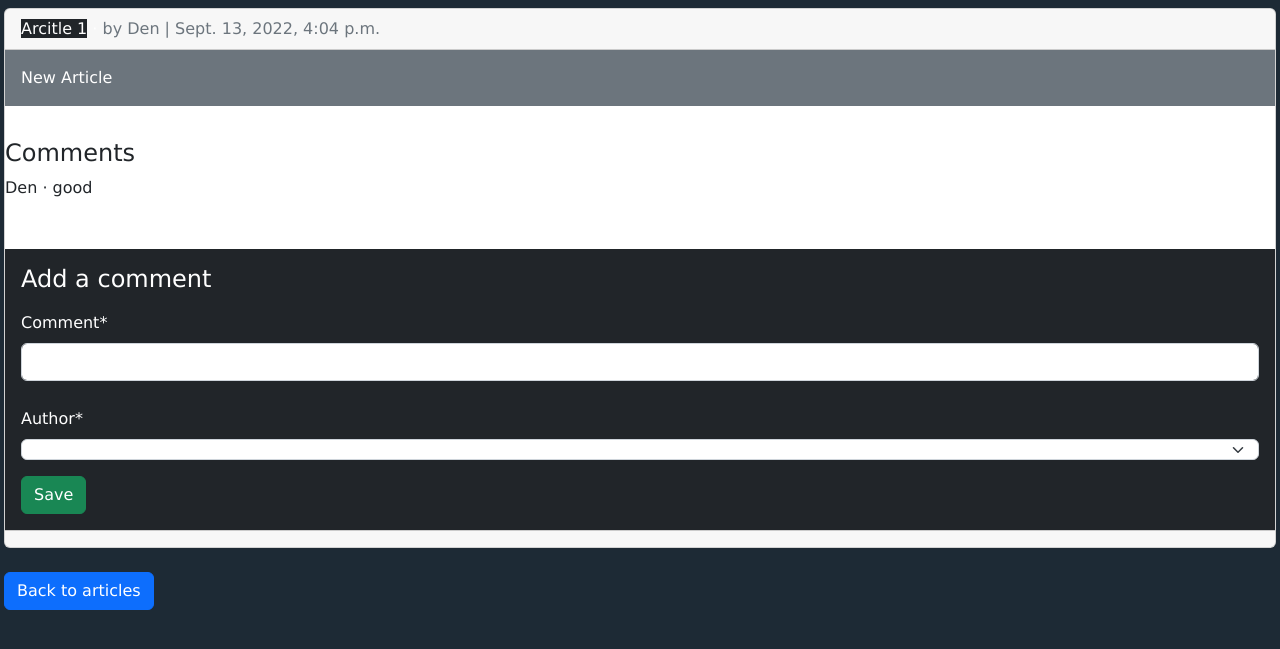
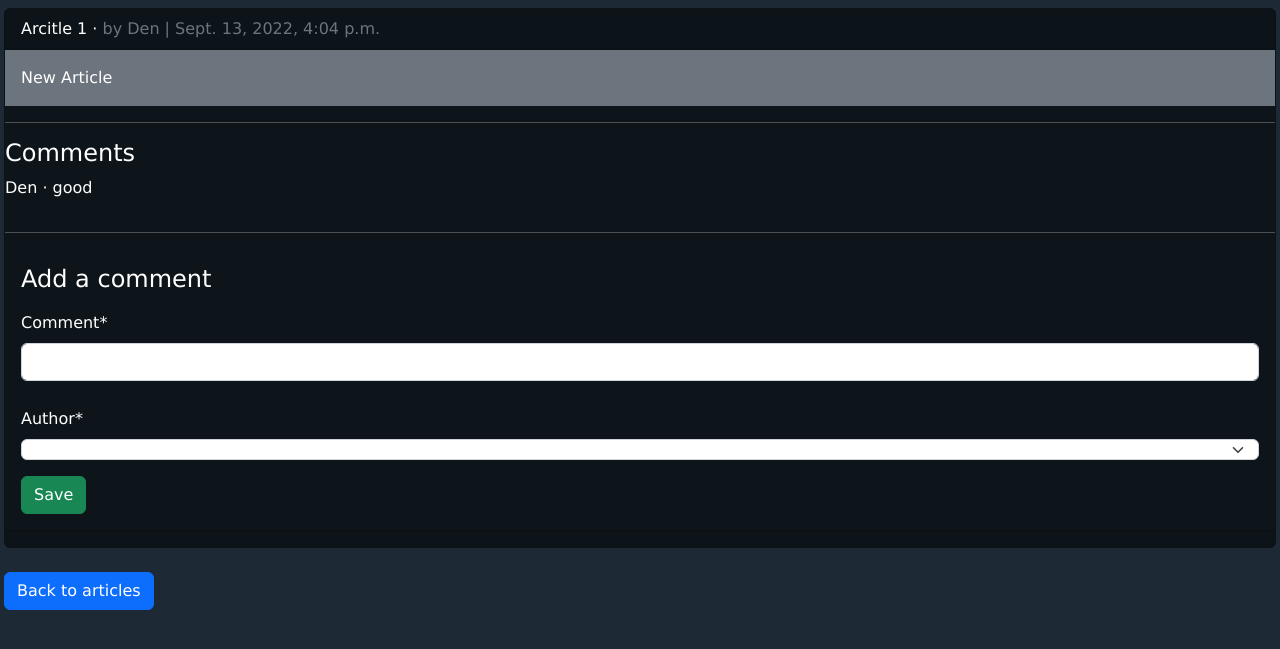
Before and after one commit to VasinDA/django, a Django app: page /articles/article/1/ in a window 1280 px wide. Shown: the part 61-710 px from the top of the page. Run offline with Django 4.2, Linux system fonts and the light colour scheme; data comes from the database, SQL or seed files in the repository; both versions use the stored data as it was after the commit; some libraries are stand-ins or nearby versions.

Commit message:
Style pages

```diff
--- a/articles/views.py
+++ b/articles/views.py
@@ -16,7 +16,7 @@
         context["form"] = CommentForm()
         return context
 
-class CommentPost(SingleObjectMixin, FormView):
+class CommentPost(LoginRequiredMixin, SingleObjectMixin, FormView):
     model = Article
     form_class = CommentForm
     template_name = "article_detail.html"
@@ -26,6 +26,7 @@
         return super().post(request, *args, **kwargs)
 
     def form_valid(self, form):
+
         comment = form.save(commit=False)
         comment.article = self.object
         comment.save()
@@ -34,7 +35,6 @@
     def get_success_url(self):
         article = self.get_object()
         return reverse("article_detail", kwargs={"pk": article.pk})
-
 
 class ArticleListView(ListView):
     model = Article
--- a/static/css/base.css
+++ b/static/css/base.css
@@ -23,10 +23,6 @@
     overflow: hidden;
 }
 
-input{
-    font-family: Verdana, Geneva, Tahoma, sans-serif;
-}
-
 textarea {
     background-color: #a7a7a4;
 }
@@ -42,11 +38,9 @@
 }
 
 input {
+    font-family: Verdana, Geneva, Tahoma, sans-serif;
     width: 20%;
-}
-
-input:hover{
-    background-color:  #a7a7a4;
+    background-color: #a7a7a4;
 }
 
 .card-list {
@@ -56,3 +50,7 @@
 .card-edit {
     width: 30%;
 }
+
+.card-edit input{
+    width: 70%;
+}
--- a/templates/article_detail.html
+++ b/templates/article_detail.html
@@ -3,9 +3,9 @@
 {% block title %}Articles detail{% endblock title %}
 
 {% block content %}
-<div class="card">
+<div class="card bg-black bg-opacity-50">
     <div class="card-header">
-        <span class="font-weight-bold bg-dark">{{ article.title }}</span> &middot;
+        <span class="font-weight-bold">{{ article.title }}</span> &middot;
         <span class="text-muted">by {{ article.author }} |
             {{ article.date }}</span>
     </div>
@@ -13,12 +13,12 @@
         {{ article.body }}
     </div>
     <hr>
-    <h4 class="text-dark">Comments</h4>
+    <h4 class="text-white">Comments</h4>
     {% for comment in article.comment_set.all %}
-    <p class="text-dark">{{ comment.author }} &middot; {{ comment }}</p>
+    <p class="text-white">{{ comment.author }} &middot; {{ comment }}</p>
     {% endfor %}
     <hr>
-    <div class="bg-dark p-3">
+    <div class="p-3">
         <h4>Add a comment</h4>
         <form action="" method="post">
             {% csrf_token %}
--- a/templates/article_edit.html
+++ b/templates/article_edit.html
@@ -1,13 +1,14 @@
 {% extends "base.html" %}
+{% load crispy_forms_tags %}
 {% block title %}Article Edit{% endblock title %}
 
 {% block content %}
 <h2>Edit article</h2>
 <form action="" method="post">
-    <div class="card mt-4 card-edit">
+    <div class="card mt-4 card-edit bg-black bg-opacity-50">
         <div class="card-body bg-secondary">
             {% csrf_token %}
-            {{ form.as_p }}
+            {{ form|crispy }}
         </div>
         <div class="card-footer text-center text-muted">
             <input class= "btn btn-primary" type="submit" value="Save">
--- a/templates/article_list.html
+++ b/templates/article_list.html
@@ -7,9 +7,9 @@
     <i class="bi bi-clipboard-plus">&nbsp;Add</i></a>
 {% endif %}
 {% for article in article_list %}
-<div class="card card-list">
+<div class="card card-list bg-black bg-opacity-50">
     <div class="card-header">
-        <span class="font-weight-bold text-bg-light">{{ article.title }}</span> &middot;
+        <span class="font-weight-bold">{{ article.title }}</span> &middot;
         <span class="text-muted">by {{ article.author }} |
             {{ article.date }}</span>
     </div>
--- a/templates/article_new.html
+++ b/templates/article_new.html
@@ -1,13 +1,14 @@
 {% extends "base.html" %}
+{% load crispy_forms_tags %}
 {% block title %}Article New{% endblock title %}
 
 {% block content %}
 <h2>New article</h2>
 <form action="" method="post">
-    <div class="card mt-4 card-edit">
+    <div class="card mt-4 card-edit bg-black bg-opacity-50">
         <div class="card-body bg-secondary">
             {% csrf_token %}
-            {{ form.as_p }}
+            {{ form|crispy }}
         </div>
         <div class="card-footer text-center text-muted">
             <input class= "btn btn-primary" type="submit" value="Save">
```
Also changed, not shown: db.sqlite3.
